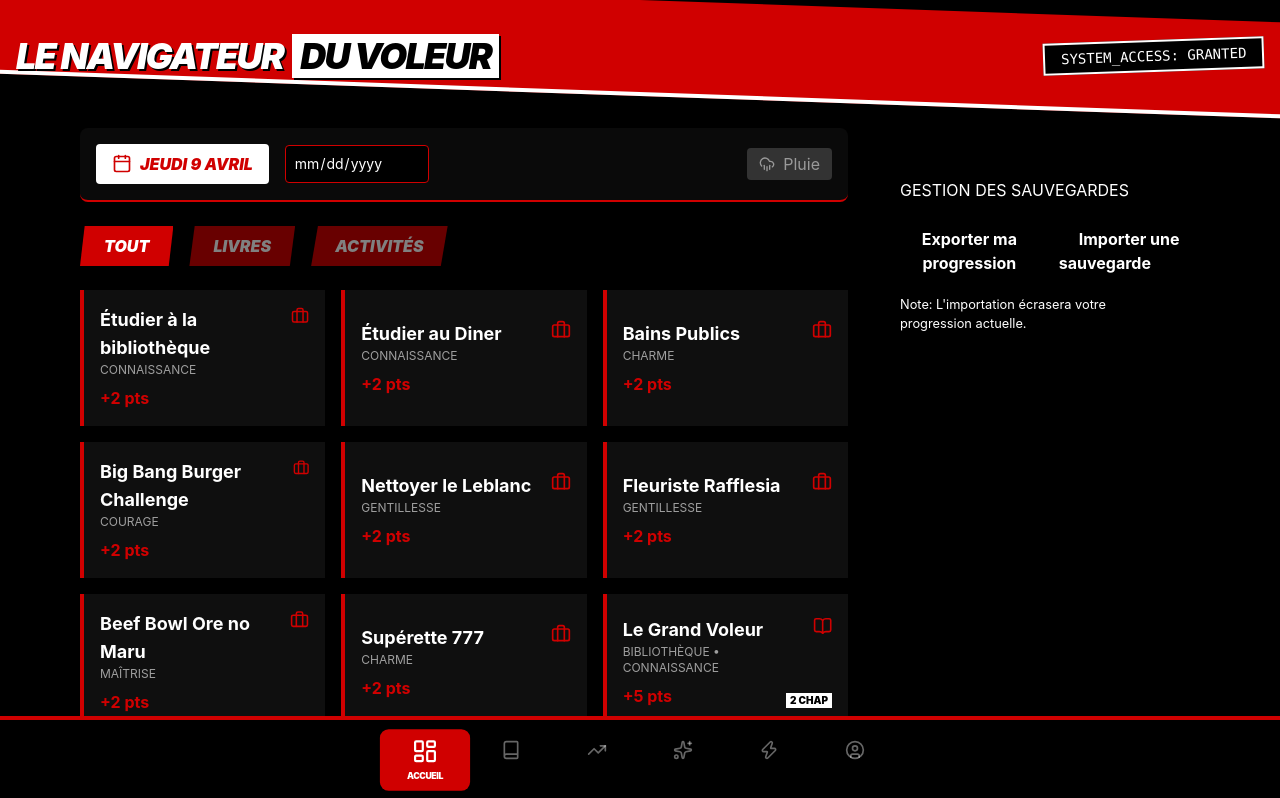
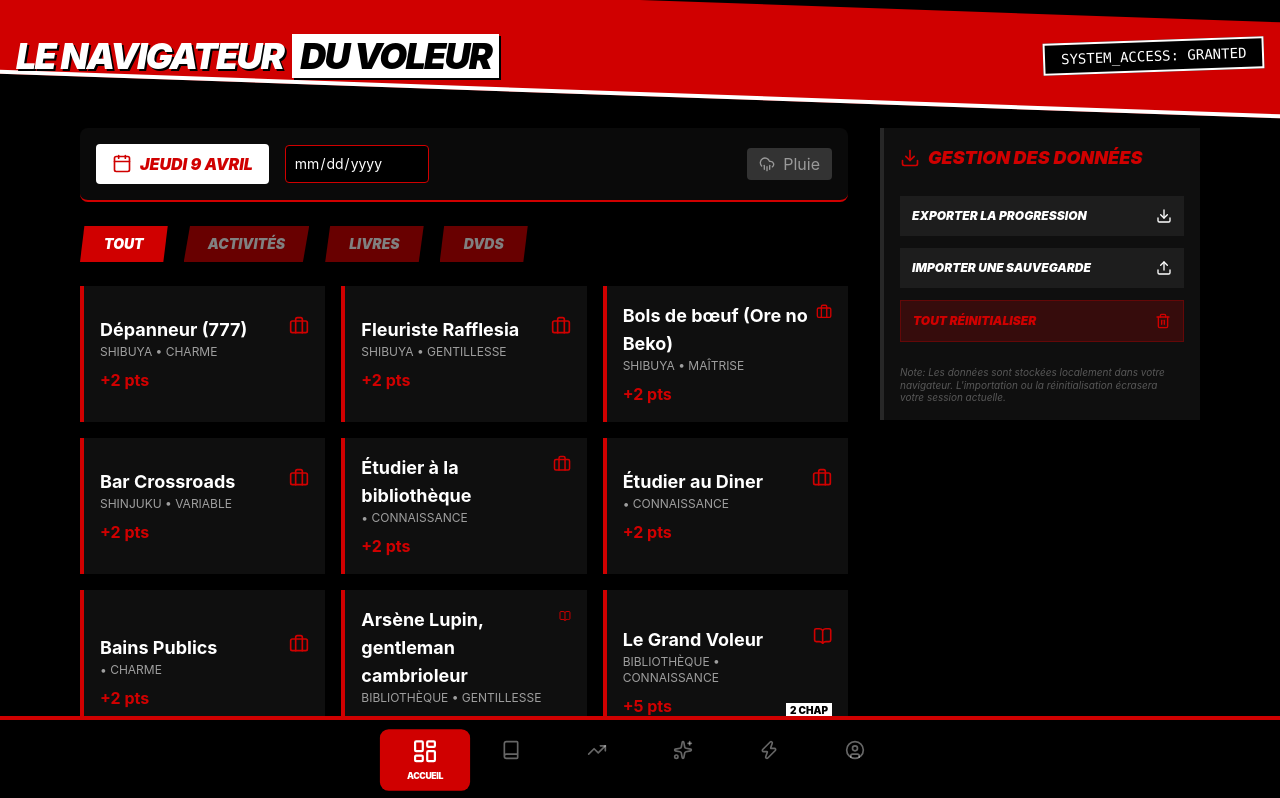
Before and after one commit to Elfamozoo/Persona-Royal-Guide, a React (Vite) app: page / in a window 1280 px wide. Shown: the top 798 px of the page. Built offline with nearby package versions, Linux system fonts and the light colour scheme.

Commit message:
feat: complete activity database and reset everything button

```diff
--- a/src/components/ActivityLogger.tsx
+++ b/src/components/ActivityLogger.tsx
@@ -2,22 +2,31 @@ import React, { useState } from 'react';
 import { useCalendar } from '../context/CalendarContext';
 import { useStats } from '../context/StatsContext';
 import data from '../data/full_activities.json';
-import { Calendar as CalendarIcon, BookOpen, Utensils, Briefcase, CloudRain } from 'lucide-react';
+import { Calendar as CalendarIcon, BookOpen, Utensils, Briefcase, CloudRain, Tv } from 'lucide-react';
 
 const ActivityLogger: React.FC = () => {
   const { currentDate, logActivity, nextDay, jumpToDate } = useCalendar();
   const { addPoints } = useStats();
   const [isRainy, setIsRainy] = useState(false);
   const [timeSlot, setTimeSlot] = useState<'Matin' | 'Après-midi' | 'Soir'>('Après-midi');
-  const [filter, setFilter] = useState<'all' | 'books' | 'activities'>('all');
+  const [filter, setFilter] = useState<'all' | 'books' | 'activities' | 'dvds'>('all');
 
   const handleLog = (activity: any) => {
     let points = activity.points;
+    const currentDayName = currentDate.toLocaleDateString('fr-FR', { weekday: 'long' });
+
+    // Bonus logic
     if (isRainy && activity.bonus?.type === 'rain') {
       points += activity.bonus.points;
     }
+    if (activity.bonus?.type === 'day' && activity.bonus.days.includes(currentDayName.charAt(0).toUpperCase() + currentDayName.slice(1))) {
+      points += activity.bonus.points;
+    }
 
-    addPoints(activity.stat as any, points);
+    if (activity.stat !== 'special' && activity.stat !== 'variable') {
+      addPoints(activity.stat as any, points);
+    }
+
     logActivity({
       timeSlot,
       activityId: activity.id,
@@ -59,10 +68,11 @@ const ActivityLogger: React.FC = () => {
         </div>
       </div>
 
-      <div className="flex gap-4">
-        <button onClick={() => setFilter('all')} className={`p5-button ${filter === 'all' ? 'opacity-100' : 'opacity-50'}`}>Tout</button>
-        <button onClick={() => setFilter('books')} className={`p5-button ${filter === 'books' ? 'opacity-100' : 'opacity-50'}`}>Livres</button>
-        <button onClick={() => setFilter('activities')} className={`p5-button ${filter === 'activities' ? 'opacity-100' : 'opacity-50'}`}>Activités</button>
+      <div className="flex flex-wrap gap-2 md:gap-4">
+        <button onClick={() => setFilter('all')} className={`p5-button text-xs md:text-sm ${filter === 'all' ? 'opacity-100' : 'opacity-50'}`}>Tout</button>
+        <button onClick={() => setFilter('activities')} className={`p5-button text-xs md:text-sm ${filter === 'activities' ? 'opacity-100' : 'opacity-50'}`}>Activités</button>
+        <button onClick={() => setFilter('books')} className={`p5-button text-xs md:text-sm ${filter === 'books' ? 'opacity-100' : 'opacity-50'}`}>Livres</button>
+        <button onClick={() => setFilter('dvds')} className={`p5-button text-xs md:text-sm ${filter === 'dvds' ? 'opacity-100' : 'opacity-50'}`}>DVDs</button>
       </div>
 
       <div className="grid grid-cols-1 md:grid-cols-2 lg:grid-cols-3 gap-4">
@@ -71,7 +81,7 @@ const ActivityLogger: React.FC = () => {
             <div className="flex justify-between items-start">
               <div>
                 <h4 className="font-bold text-lg group-hover:text-p5-red transition-colors">{act.name}</h4>
-                <p className="text-xs text-p5-white/60 uppercase">{act.stat}</p>
+                <p className="text-xs text-p5-white/60 uppercase">{act.location} • {act.stat}</p>
               </div>
               <Briefcase size={20} className="text-p5-red" />
             </div>
@@ -94,6 +104,19 @@ const ActivityLogger: React.FC = () => {
             </div>
           </button>
         ))}
+
+        {(filter === 'all' || filter === 'dvds') && data.dvds.map(dvd => (
+          <button key={dvd.id} onClick={() => handleLog(dvd)} className="p5-card text-left group">
+            <div className="flex justify-between items-start">
+              <div>
+                <h4 className="font-bold text-lg group-hover:text-p5-red transition-colors">{dvd.name}</h4>
+                <p className="text-xs text-p5-white/60 uppercase">{dvd.location} • {dvd.stat}</p>
+              </div>
+              <Tv size={20} className="text-p5-red" />
+            </div>
+            <div className="mt-2 text-p5-red font-bold">+{dvd.points} pts</div>
+          </button>
+        ))}
       </div>
     </div>
   );
--- a/src/components/BackupManager.tsx
+++ b/src/components/BackupManager.tsx
@@ -1,6 +1,12 @@
 import React from 'react';
+import { useStats } from '../context/StatsContext';
+import { useCalendar } from '../context/CalendarContext';
+import { Trash2, Download, Upload } from 'lucide-react';
 
 const BackupManager: React.FC = () => {
+  const { resetStats } = useStats();
+  const { resetCalendar } = useCalendar();
+
   const exportData = () => {
     const data = {
       p5r_stats: localStorage.getItem('p5r_stats'),
@@ -40,49 +46,48 @@ const BackupManager: React.FC = () => {
     reader.readAsText(file);
   };
 
+  const handleReset = () => {
+    if (window.confirm('Êtes-vous sûr de vouloir tout effacer ? Cette action est irréversible.')) {
+      resetStats();
+      resetCalendar();
+      localStorage.clear();
+      alert('Toutes les données ont été effacées.');
+      window.location.reload();
+    }
+  };
+
   return (
-    <div className="backup-manager" style={{ marginTop: '30px', padding: '20px', border: '2px dashed var(--p5-gray)' }}>
-      <h3 style={{ margin: '0 0 15px 0', textTransform: 'uppercase' }}>Gestion des Sauvegardes</h3>
-      <div style={{ display: 'flex', gap: '20px', alignItems: 'center' }}>
+    <div className="p5-card border-white/10 space-y-6">
+      <h3 className="font-black italic uppercase text-lg text-p5-red flex items-center gap-2">
+        <Download size={20} /> Gestion des Données
+      </h3>
+
+      <div className="grid grid-cols-1 gap-3">
         <button
           onClick={exportData}
-          style={{
-            padding: '10px 20px',
-            background: 'var(--p5-red)',
-            color: 'var(--p5-white)',
-            border: 'none',
-            cursor: 'pointer',
-            fontWeight: 'bold'
-          }}
+          className="w-full flex items-center justify-between p-3 bg-p5-gray/40 hover:bg-p5-white hover:text-p5-black transition-all font-black italic uppercase text-xs"
         >
-          Exporter ma progression
+          <span>Exporter la progression</span>
+          <Download size={16} />
         </button>
 
-        <div style={{ position: 'relative' }}>
-          <label
-            htmlFor="import-file"
-            style={{
-              padding: '10px 20px',
-              background: 'var(--p5-white)',
-              color: 'var(--p5-black)',
-              border: 'none',
-              cursor: 'pointer',
-              fontWeight: 'bold'
-            }}
-          >
-            Importer une sauvegarde
-          </label>
-          <input
-            id="import-file"
-            type="file"
-            accept=".json"
-            onChange={importData}
-            style={{ display: 'none' }}
-          />
-        </div>
+        <label className="w-full flex items-center justify-between p-3 bg-p5-gray/40 hover:bg-p5-white hover:text-p5-black cursor-pointer transition-all font-black italic uppercase text-xs">
+          <span>Importer une sauvegarde</span>
+          <Upload size={16} />
+          <input type="file" accept=".json" onChange={importData} className="hidden" />
+        </label>
+
+        <button
+          onClick={handleReset}
+          className="w-full flex items-center justify-between p-3 bg-p5-red/20 hover:bg-p5-red text-p5-red hover:text-white transition-all font-black italic uppercase text-xs border border-p5-red/30"
+        >
+          <span>Tout réinitialiser</span>
+          <Trash2 size={16} />
+        </button>
       </div>
-      <p style={{ fontSize: '0.8rem', color: 'var(--p5-gray)', marginTop: '10px' }}>
-        Note: L'importation écrasera votre progression actuelle.
+
+      <p className="text-[10px] text-p5-white/30 italic leading-tight">
+        Note: Les données sont stockées localement dans votre navigateur. L'importation ou la réinitialisation écrasera votre session actuelle.
       </p>
     </div>
   );
--- a/src/context/CalendarContext.tsx
+++ b/src/context/CalendarContext.tsx
@@ -16,6 +16,7 @@ interface CalendarContextType {
   nextDay: () => void;
   prevDay: () => void;
   jumpToDate: (date: Date) => void;
+  resetCalendar: () => void;
 }
 
 const CalendarContext = createContext<CalendarContextType | undefined>(undefined);
@@ -63,8 +64,13 @@ export const CalendarProvider: React.FC<{ children: React.ReactNode }> = ({ chil
     setCurrentDate(new Date(date));
   };
 
+  const resetCalendar = () => {
+    setCurrentDate(INITIAL_DATE);
+    setHistory([]);
+  };
+
   return (
-    <CalendarContext.Provider value={{ currentDate, history, logActivity, nextDay, prevDay, jumpToDate }}>
+    <CalendarContext.Provider value={{ currentDate, history, logActivity, nextDay, prevDay, jumpToDate, resetCalendar }}>
       {children}
     </CalendarContext.Provider>
   );
--- a/src/context/StatsContext.tsx
+++ b/src/context/StatsContext.tsx
@@ -15,6 +15,7 @@ interface StatsContextType {
   stats: Stats;
   addPoints: (stat: StatName, points: number) => void;
   getLevelInfo: (stat: StatName) => { level: number; name: string; min: number; nextMin?: number };
+  resetStats: () => void;
 }
 
 const StatsContext = createContext<StatsContextType | undefined>(undefined);
@@ -48,6 +49,16 @@ export const StatsProvider: React.FC<{ children: React.ReactNode }> = ({ childre
     setStats(prev => ({ ...prev, [stat]: prev[stat] + points }));
   };
 
+  const resetStats = () => {
+    setStats({
+      connaissance: 0,
+      courage: 0,
+      maîtrise: 0,
+      gentillesse: 0,
+      charme: 0
+    });
+  };
+
   const getLevelInfo = (stat: StatName) => {
     const levels = (statsLevels as any)[stat];
     const currentPoints = stats[stat];
@@ -73,7 +84,7 @@ export const StatsProvider: React.FC<{ children: React.ReactNode }> = ({ childre
   };
 
   return (
-    <StatsContext.Provider value={{ stats, addPoints, getLevelInfo }}>
+    <StatsContext.Provider value={{ stats, addPoints, getLevelInfo, resetStats }}>
       {children}
     </StatsContext.Provider>
   );
--- a/src/data/full_activities.json
+++ b/src/data/full_activities.json
@@ -1,32 +1,36 @@
 {
   "livres": [
+    { "id": "arsene_lupin", "name": "Arsène Lupin, gentleman cambrioleur", "chapters": 2, "stat": "gentillesse", "points": 5, "location": "Bibliothèque" },
     { "id": "grand_voleur", "name": "Le Grand Voleur", "chapters": 2, "stat": "connaissance", "points": 5, "location": "Bibliothèque" },
     { "id": "legende_pirate", "name": "Légende de pirate", "chapters": 2, "stat": "courage", "points": 5, "location": "Bibliothèque" },
-    { "id": "zorro_hors_la_loi", "name": "Zorro le hors-la-loi", "chapters": 2, "stat": "gentillesse", "points": 5, "location": "Bibliothèque" },
-    { "id": "danseuse_seduisante", "name": "La Danseuse séduisante", "chapters": 2, "stat": "charme", "points": 5, "location": "Bibliothèque" },
-    { "id": "galant_coquin", "name": "Le Galant coquin", "chapters": 2, "stat": "courage", "points": 5, "location": "Bibliothèque" },
-    { "id": "papesse_illusoire", "name": "La Papesse illusoire", "chapters": 2, "stat": "gentillesse", "points": 5, "location": "Bibliothèque" },
-    { "id": "appel_cthulhu", "name": "L'Appel de Cthulhu", "chapters": 2, "stat": "courage", "points": 5, "location": "Bibliothèque" },
-    { "id": "femme_ombre", "name": "La Femme dans l'ombre", "chapters": 2, "stat": "maîtrise", "points": 5, "location": "Bibliothèque" },
-    { "id": "vetu_cendres", "name": "Vêtu de cendres", "chapters": 2, "stat": "charme", "points": 5, "location": "Bibliothèque" },
-    { "id": "heros_arc", "name": "Le Héros à l'arc", "chapters": 2, "stat": "courage", "points": 5, "location": "Bibliothèque" },
-    { "id": "ranger_coeur", "name": "Ranger son cœur", "chapters": 2, "stat": "maîtrise", "points": 5, "location": "Shibuya" },
+    { "id": "zorro_hors_la_loi", "name": "Zorro le hors-la-loi", "chapters": 2, "stat": "charme", "points": 5, "location": "Bibliothèque" },
+    { "id": "illustre_goemon", "name": "L'Illustre Goemon", "chapters": 2, "stat": "maîtrise", "points": 5, "location": "Bibliothèque" },
+    { "id": "papesse_ecarlate", "name": "La Papesse écarlate", "chapters": 2, "stat": "gentillesse", "points": 5, "location": "Bibliothèque" },
+    { "id": "medjed", "name": "Menace Medjed", "chapters": 2, "stat": "connaissance", "points": 5, "location": "Shibuya" },
+    { "id": "ranger_coeur", "name": "Ranger son Cœur", "chapters": 2, "stat": "maîtrise", "points": 5, "location": "Shibuya" },
     { "id": "buchiko", "name": "L'histoire de Buchiko", "chapters": 2, "stat": "gentillesse", "points": 5, "location": "Shibuya" },
-    { "id": "medjed", "name": "La menace Medjed", "chapters": 2, "stat": "connaissance", "points": 5, "location": "Shibuya" },
-    { "id": "paroles_sages", "name": "Paroles de sages", "chapters": 2, "stat": "connaissance", "points": 5, "location": "Shibuya" },
-    { "id": "rencontres_spectrales", "name": "Rencontres spectrales", "chapters": 2, "stat": "courage", "points": 5, "location": "Shibuya" },
-    { "id": "maitriser_jeu", "name": "Maîtriser le jeu", "chapters": 2, "stat": "charme", "points": 5, "location": "Shibuya" },
-    { "id": "art_charme", "name": "L'art du charme", "chapters": 2, "stat": "charme", "points": 5, "location": "Shibuya" },
-    { "id": "informatique", "name": "L'informatique pour tous", "chapters": 2, "stat": "maîtrise", "points": 5, "location": "Shibuya" }
+    { "id": "voleur_fantomes", "name": "Voleur de fantômes", "chapters": 2, "stat": "courage", "points": 5, "location": "Shibuya" },
+    { "id": "flowerpedia", "name": "Flowerpedia", "chapters": 2, "stat": "gentillesse", "points": 5, "location": "Shinjuku" },
+    { "id": "science_batting", "name": "Science du Batting", "chapters": 2, "stat": "maîtrise", "points": 5, "location": "Shinjuku" },
+    { "id": "maitrise_cinema", "name": "Maîtrise du Cinéma", "chapters": 2, "stat": "connaissance", "points": 5, "location": "Shinjuku" },
+    { "id": "art_du_jeu", "name": "L'Art du Jeu", "chapters": 2, "stat": "maîtrise", "points": 5, "location": "Shinjuku" },
+    { "id": "lecture_rapide", "name": "Lecture Rapide", "chapters": 1, "stat": "special", "points": 0, "location": "Jinbocho" }
+  ],
+  "dvds": [
+    { "id": "x_folders", "name": "X-Folders", "stat": "courage", "points": 3, "location": "Shibuya Rental" },
+    { "id": "bubbly_hills", "name": "Bubbly Hills", "stat": "charme", "points": 3, "location": "Shibuya Rental" },
+    { "id": "wraith", "name": "Wraith", "stat": "gentillesse", "points": 3, "location": "Shibuya Rental" },
+    { "id": "parrain_drogue", "name": "Parrain de la drogue", "stat": "connaissance", "points": 3, "location": "Shibuya Rental" },
+    { "id": "running_dead", "name": "Running Dead", "stat": "courage", "points": 3, "location": "Shibuya Rental" },
+    { "id": "vampire_nuit", "name": "Vampire de la nuit", "stat": "charme", "points": 3, "location": "Shibuya Rental" }
   ],
   "activites": [
+    { "id": "depanneur_777", "name": "Dépanneur (777)", "stat": "charme", "points": 2, "location": "Shibuya" },
+    { "id": "fleuriste_rafflesia", "name": "Fleuriste Rafflesia", "stat": "gentillesse", "points": 2, "location": "Shibuya", "bonus": { "type": "day", "days": ["Mercredi", "Samedi"], "points": 1 } },
+    { "id": "bols_de_boeuf", "name": "Bols de bœuf (Ore no Beko)", "stat": "maîtrise", "points": 2, "location": "Shibuya" },
+    { "id": "bar_crossroads", "name": "Bar Crossroads", "stat": "variable", "points": 2, "location": "Shinjuku" },
     { "id": "etudier_biblio", "name": "Étudier à la bibliothèque", "stat": "connaissance", "points": 2, "bonus": { "type": "rain", "points": 1 } },
     { "id": "etudier_diner", "name": "Étudier au Diner", "stat": "connaissance", "points": 2, "bonus": { "type": "rain", "points": 1 } },
-    { "id": "bains_publics", "name": "Bains Publics", "stat": "charme", "points": 2, "bonus": { "type": "mon_thu", "points": 1 } },
-    { "id": "burger_challenge", "name": "Big Bang Burger Challenge", "stat": "courage", "points": 2 },
-    { "id": "nettoyer_leblanc", "name": "Nettoyer le Leblanc", "stat": "gentillesse", "points": 2 },
-    { "id": "travailler_fleuriste", "name": "Fleuriste Rafflesia", "stat": "gentillesse", "points": 2 },
-    { "id": "travailler_beef_bowl", "name": "Beef Bowl Ore no Maru", "stat": "maîtrise", "points": 2 },
-    { "id": "travailler_convenience", "name": "Supérette 777", "stat": "charme", "points": 2 }
+    { "id": "bains_publics", "name": "Bains Publics", "stat": "charme", "points": 2, "bonus": { "type": "mon_thu", "points": 1 } }
   ]
 }
```
